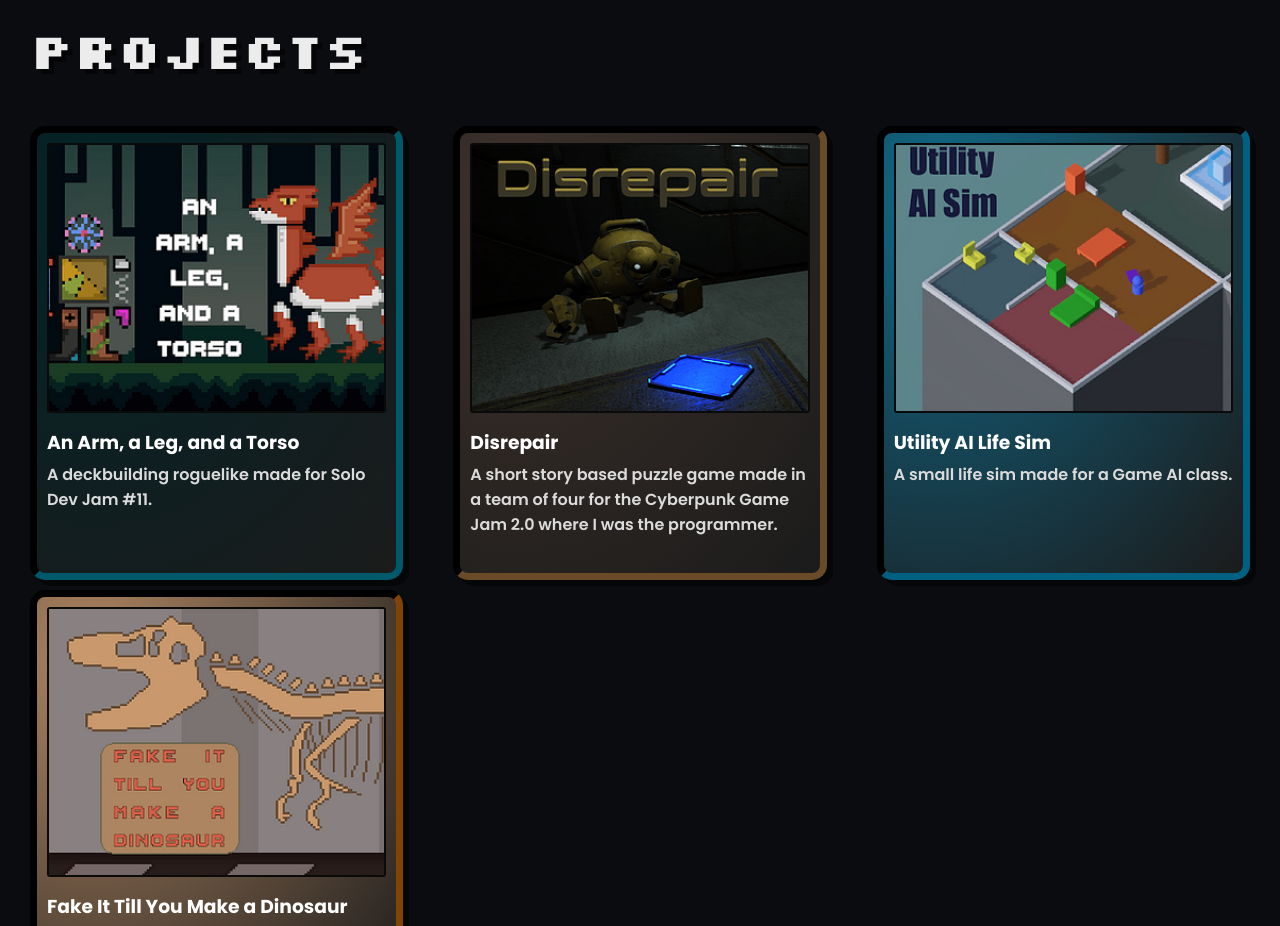
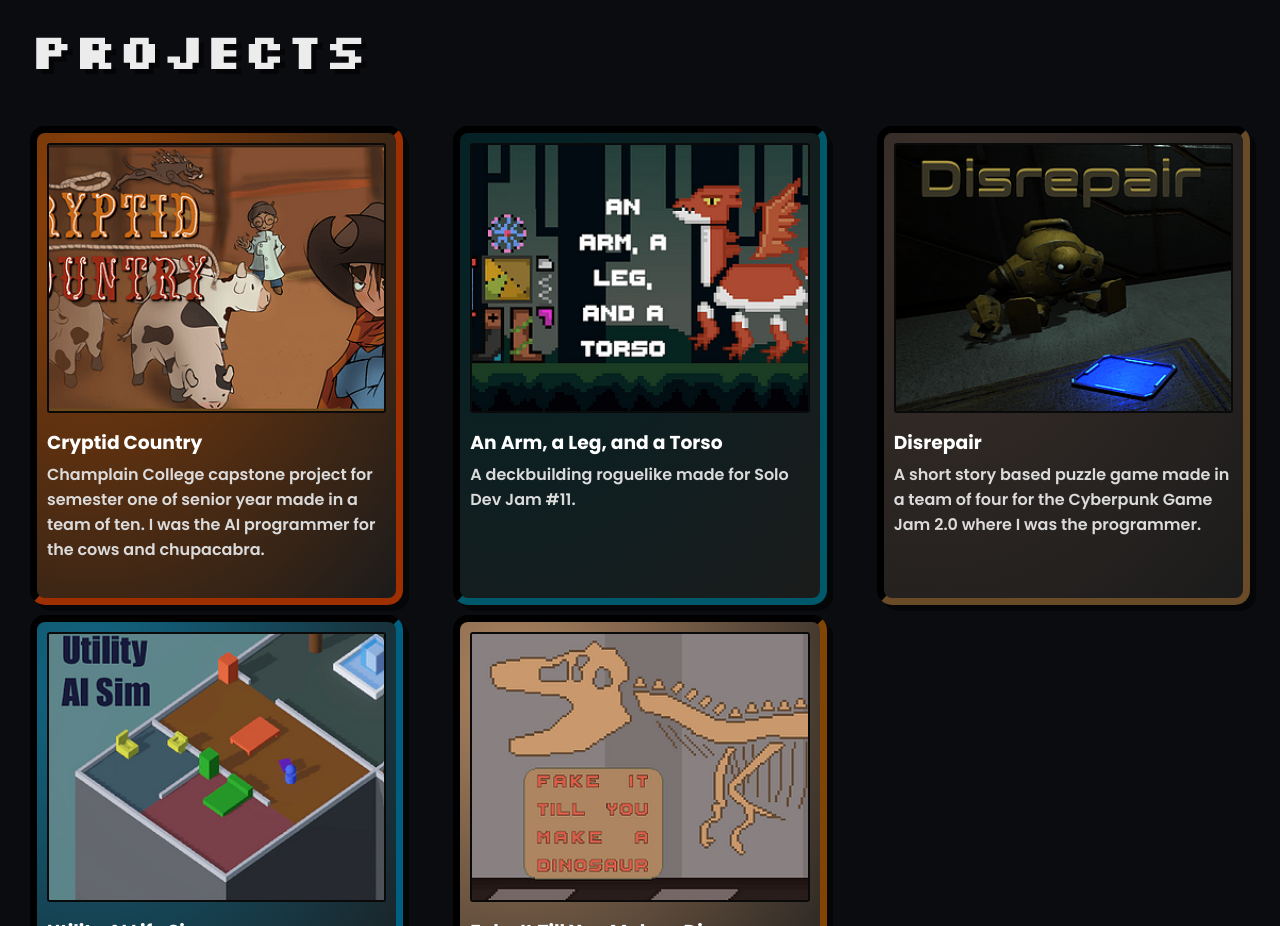
Before and after one commit to carreon-as-usual/carreon-as-usual-website, a website built with webpack: page index.html in a window 1280 px wide. Shown: the part 1760-2686 px from the top of the page. Built offline with nearby package versions, Linux system fonts and the light colour scheme; a web font is replaced by a local one.

Commit message:
cryptid country added

```diff
--- a/index.html
+++ b/index.html
@@ -58,6 +58,20 @@
 <!-- Projects section -->
 <div class="projects" id="projects">
   <h1>Projects</h1>
+
+  <!-- Cryptid Country card-->
+  <a class ="project-card" href="https://bladex7.itch.io/cryptid-country-demo" style="--card-color: #8f4107; --border-color: #491600">
+    <!-- Project card image-->
+    <img
+            class="project-card-img"
+            src="img/cryptid_country.png"
+            alt=""/>
+    <!-- Project card body-->
+    <div class="project-card-body">
+      <h3 class="project-card-title">Cryptid Country</h3>
+      <p class="project-card-description">Champlain College capstone project for semester one of senior year made in a team of ten. I was the AI programmer for the cows and chupacabra.</p>
+    </div>
+  </a>
 
   <!-- An Arm, a Leg, and a Torso card-->
   <a class ="project-card" href="aaalaat.html" style="--card-color: #022327; --border-color: #001317">
```
Also changed, not shown: img/cryptid_country.png (added).
